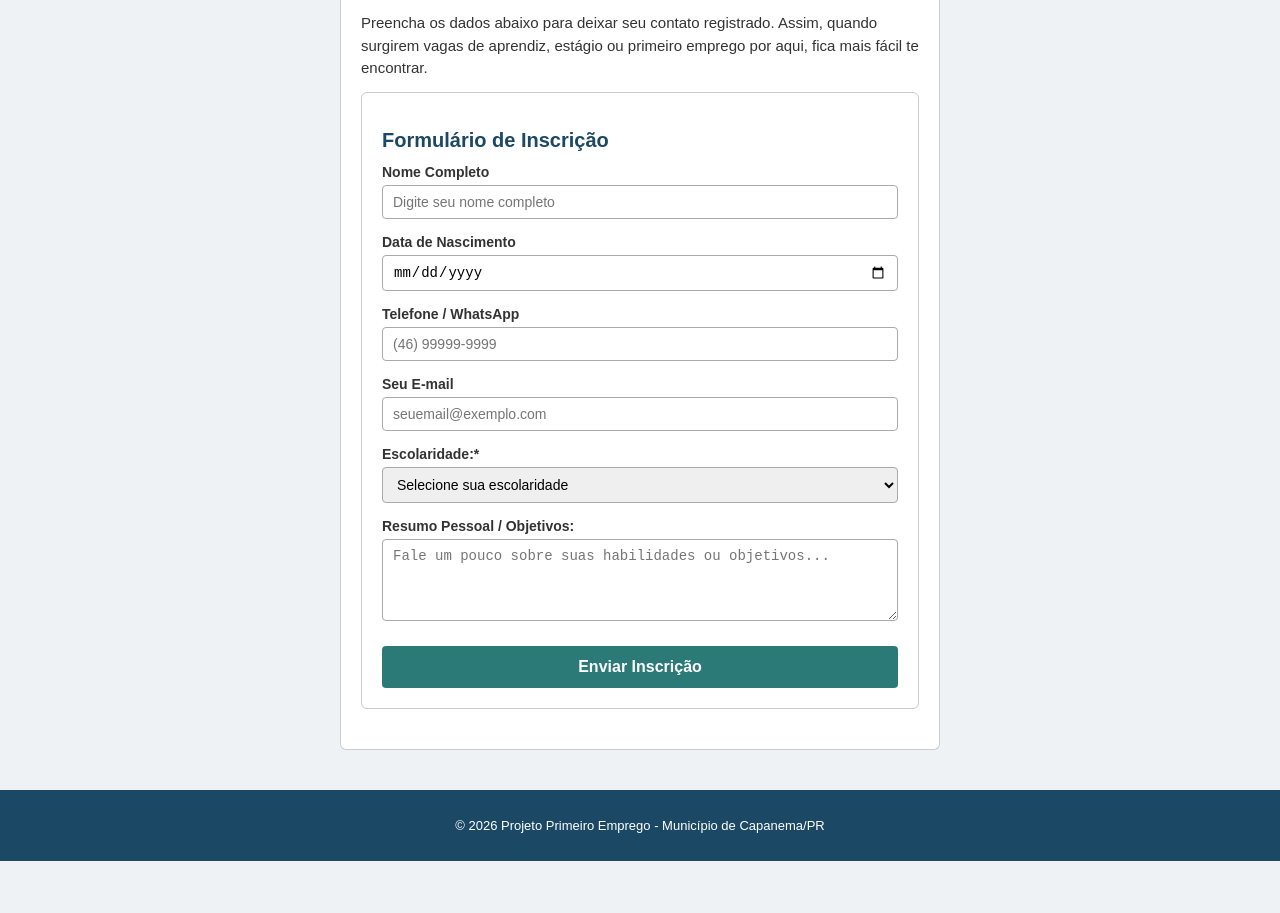
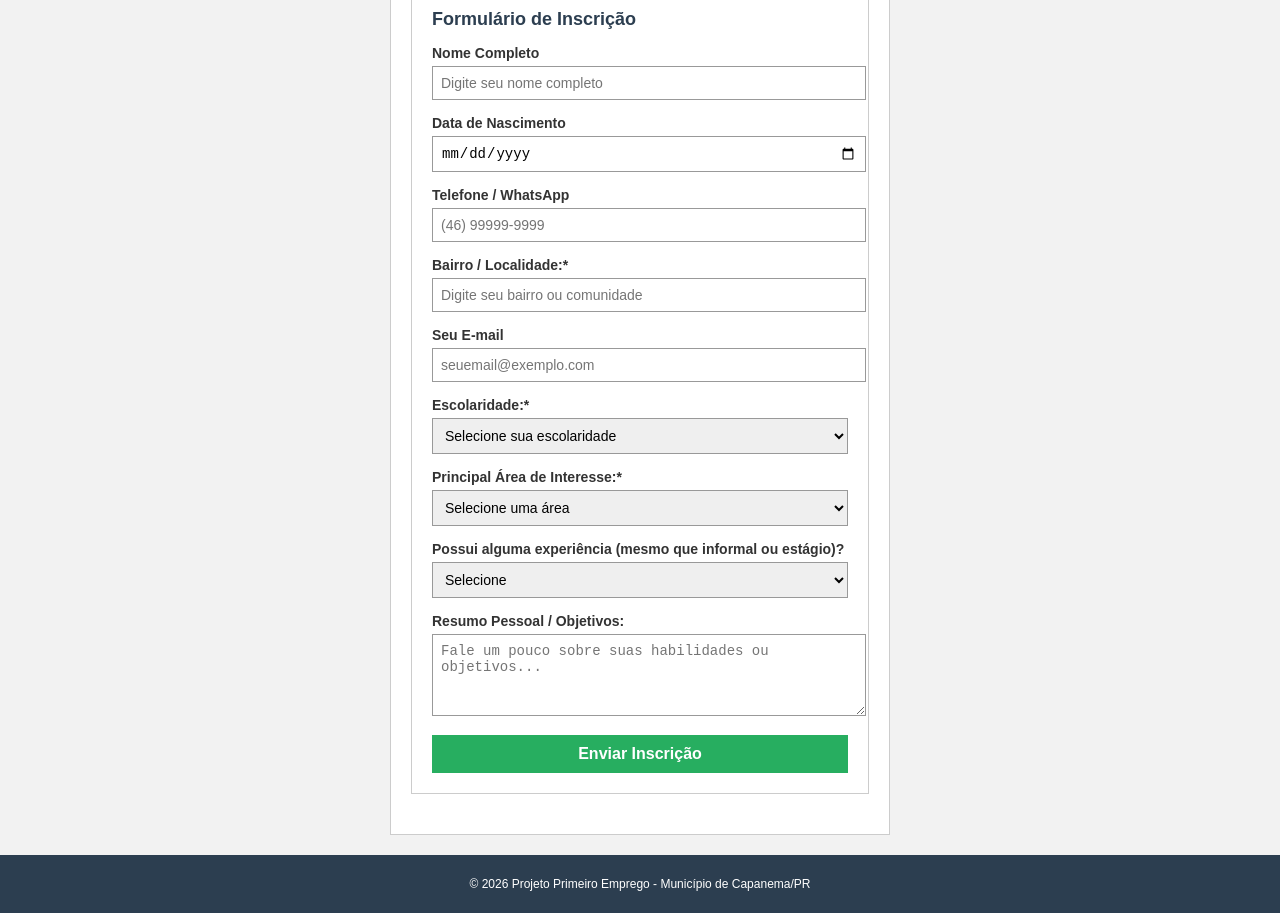
Before and after one commit to caiopalmerense/17_11, a plain HTML site: page index.html in a window 1280 px wide. Shown: the part 304-1217 px from the top of the page. Before the commit the page ends 1165 px from the top, so only its background shows below. Drawn offline with Linux system fonts and the light colour scheme.

Commit message:
terceirocommit

```diff
--- a/index.html
+++ b/index.html
@@ -8,16 +8,13 @@
 </head>
 <body>
 
-    <!-- Cabeçalho do Site -->
     <header class="header">
         <h1 class="header-title">Capanema Jovem</h1>
         <p class="header-subtitle">Conectando talentos da nossa região que estão à procura do primeiro emprego!</p>
     </header>
 
-    <!-- Conteúdo Principal -->
     <main class="container">
 
-        <!-- Seção de Introdução / Página Inicial -->
         <section class="form-section intro-box">
             <h2>Procurando seu primeiro emprego em Capanema?</h2>
             <p>Muitos jovens da nossa cidade querem trabalhar, mas as empresas e a prefeitura nem sempre sabem quem está disponível.</p>
@@ -45,6 +42,11 @@
                 </div>
 
                 <div class="form-group">
+                    <label for="bairro" class="form-label">Bairro / Localidade:*</label>
+                    <input type="text" id="bairro" class="form-input" required placeholder="Digite seu bairro ou comunidade">
+                </div>
+
+                <div class="form-group">
                     <label for="email" class="form-label">Seu E-mail</label>
                     <input type="email" id="email" class="form-input" required placeholder="seuemail@exemplo.com">
                 </div>
@@ -58,6 +60,26 @@
                         <option value="medio-concluido">Ensino Médio (Concluído)</option>
                         <option value="superior-cursando">Ensino Superior (Cursando)</option>
                     </select>
+                </div>
+                <div class="form-group">
+                    <label for="interesse" class="form-label">Principal Área de Interesse:*</label>
+                <select id="interesse" name="interesse" class="form-select" required>
+                        <option value="">Selecione uma área</option>
+                        <option value="comercio">Comércio e Vendas</option>
+                        <option value="escritorio">Administrativo / Escritório</option>
+                        <option value="informatica">Informática e Tecnologia</option>
+                        <option value="industria">Produção / Indústria</option>
+                        <option value="agropecuaria">Agropecuária / Cooperativas</option>
+                </select>
+                </div>
+                <div class="form-group">
+                    <label for="experiencia" class="form-label">Possui alguma experiência (mesmo que informal ou estágio)?</label>
+                <select id="experiencia" name="experiencia" class="form-select">
+                        <option value="">Selecione</option>
+                        <option value="nenhuma">Não, é meu primeiro emprego de verdade</option>
+                        <option value="bicos">Sim, trabalhos informais / bicos</option>
+                        <option value="estagio">Sim, já fiz estágio ou Jovem Aprendiz</option>
+                </select>
                 </div>
 
                 <div class="form-group">
--- a/style.css
+++ b/style.css
@@ -1,134 +1,105 @@
-
-html {
-    scroll-behavior: smooth;
-}
-
 body {
-    background-color: #eef2f5;
-    font-family: Arial, Helvetica, sans-serif;
+    background-color: #f2f2f2;
+    font-family: Arial, sans-serif;
     margin: 0;
     padding: 0;
     color: #333;
 }
 
-/* Header */
 .header {
-    background-color: #1b4965;
+    background-color: #2c3e50;
     color: white;
     text-align: center;
-    padding: 30px 15px;
+    padding: 20px;
 }
 
 .header-title {
-    margin-bottom: 10px;
-    font-size: 28px;
+    margin: 0;
+    font-size: 24px;
 }
 
 .header-subtitle {
-    font-size: 15px;
-    font-weight: normal;
+    margin: 5px 0 0 0;
+    font-size: 14px;
 }
 
-/* Container central */
 .container {
-    max-width: 600px;
-    margin: 0 auto;
-    padding: 20px 15px;
+    width: 500px;
+    margin: 20px auto;
 }
 
 .form-section {
-    background-color: #ffffff;
+    background-color: white;
     padding: 20px;
-    border-radius: 6px;
+    margin-bottom: 20px;
     border: 1px solid #ccc;
-    margin-bottom: 20px;
-}
-
-/* Caixa de Introdução */
-.intro-box {
-    border-top: 4px solid #1b4965;
 }
 
 .intro-box h2, .form-section h2 {
-    color: #1b4965;
-    font-size: 20px;
-    margin-bottom: 12px;
+    font-size: 18px;
+    color: #2c3e50;
+    margin-top: 0;
 }
 
 .intro-box p {
-    font-size: 15px;
-    color: #333;
-    margin-bottom: 12px;
-    line-height: 1.5;
+    font-size: 14px;
+    line-height: 1.4;
 }
 
 .link-descer {
-    display: inline-block;
-    margin-top: 8px;
-    color: #1b4965;
+    color: #2980b9;
     font-weight: bold;
-    text-decoration: underline;
-    font-size: 15px;
-}
-
-.link-descer:hover {
-    color: #2b7a78;
 }
 
 .form-group {
     margin-bottom: 15px;
-    display: flex;
-    flex-direction: column;
 }
 
 .form-label {
+    display: block;
+    font-size: 14px;
     font-weight: bold;
-    font-size: 14px;
     margin-bottom: 5px;
 }
 
-.form-input,
-.form-select,
-.form-textarea {
-    padding: 8px 10px;
-    border: 1px solid #aaa;
-    border-radius: 4px;
+.form-input {
+    width: 100%;
+    padding: 8px;
+    border: 1px solid #999;
     font-size: 14px;
 }
 
-.form-input:focus,
-.form-select:focus,
-.form-textarea:focus {
-    border-color: #1b4965;
-    outline: none;
+.form-select {
+    width: 100%;
+    padding: 8px;
+    border: 1px solid #999;
+    font-size: 14px;
 }
 
-/* Botão de Envio */
+.form-textarea {
+    width: 100%;
+    padding: 8px;
+    border: 1px solid #999;
+    font-size: 14px;
+}
+
 .btn-submit {
-    background-color: #2b7a78;
+    background-color: #27ae60;
     color: white;
     border: none;
-    padding: 12px;
+    padding: 10px;
+    width: 100%;
     font-size: 16px;
     font-weight: bold;
-    border-radius: 4px;
     cursor: pointer;
-    width: 100%;
-    margin-top: 10px;
-}
-
-.btn-submit:hover {
-    background-color: #17252a;
 }
 .footer {
-    background-color: #1b4965;
+    background-color: #2c3e50;
     color: white;
     text-align: center;
-    padding: 15px;
-    font-size: 13px;
+    padding: 10px;
+    font-size: 12px;
 }
-
-/* Responsividade para celular */
 @media (max-width: 600px) {
     .header-title {
         font-size: 22px;
```
